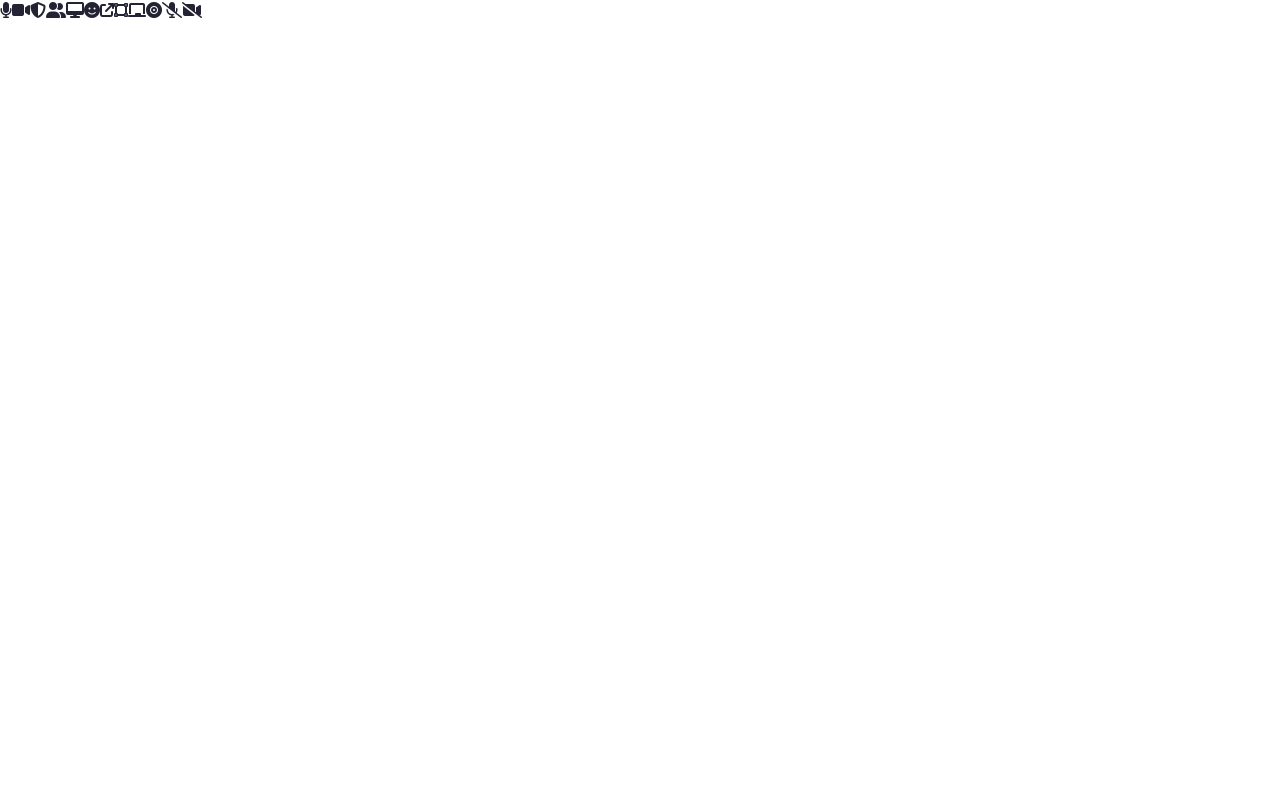
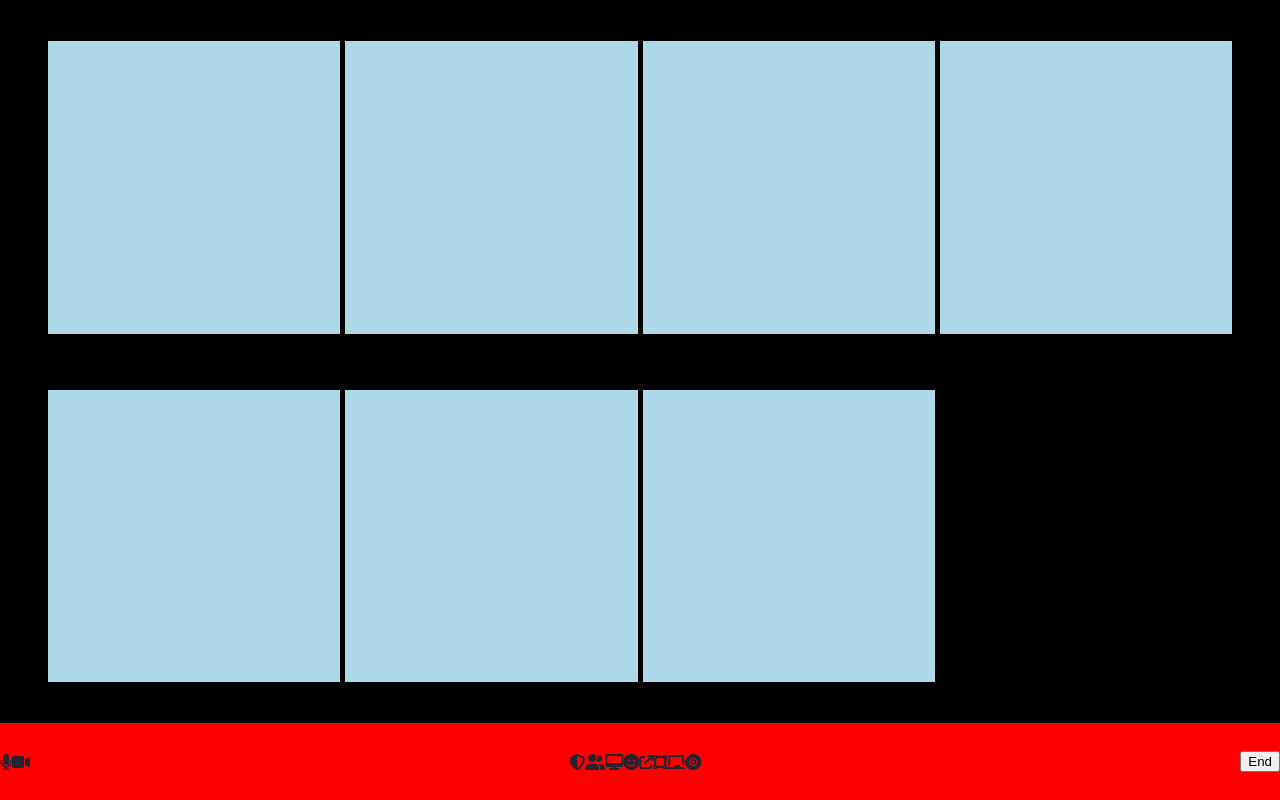
Before and after one commit to tal0311/zoom-clone-frontend, a Vue app: page /meeting/1 in a window 1280 px wide. Built offline with nearby package versions, Linux system fonts and the light colour scheme.

Commit message:
metting page scss

```diff
--- a/src/assets/styles/basics/_helpers.scss
+++ b/src/assets/styles/basics/_helpers.scss
@@ -7,6 +7,9 @@
 }
 .align-self-center {
   align-self: center;
+}
+.d-none {
+  display: none;
 }
 .d-column {
   flex-direction: column;
--- /dev/null
+++ b/src/assets/styles/components/actions-bar.scss
@@ -0,0 +1,9 @@
+.actions-bar {
+  width: 100%;
+  background: red;
+  height: 10vh;
+  display: flex;
+  &.flex {
+    justify-content: space-between;
+  }
+}
--- /dev/null
+++ b/src/assets/styles/components/grid-container.scss
@@ -0,0 +1,16 @@
+.grid-container {
+  display: grid;
+  margin: 1rem 3rem;
+  align-items: center;
+  justify-content: center;
+  grid-template-columns: repeat(auto-fit, minmax(250px, 1fr));
+  gap: 5px;
+  overflow: auto;
+  height: 90%;
+}
+
+.grid-item {
+  background-color: lightblue;
+  aspect-ratio: 1;
+  // height: 200px;
+}
--- /dev/null
+++ b/src/assets/styles/components/meeting-container.scss
@@ -0,0 +1,4 @@
+.meeting-container {
+  height: 100%;
+  background-color: rgb(0, 0, 0);
+}
--- a/src/assets/styles/styles.scss
+++ b/src/assets/styles/styles.scss
@@ -21,3 +21,6 @@
 @import 'components/main-container.scss';
 @import 'components/upcoming-events.scss';
 @import 'components/upcoming-list.scss';
+@import 'components/meeting-container.scss';
+@import 'components/grid-container.scss';
+@import 'components/actions-bar.scss';
--- a/src/views/zoom-meeting.vue
+++ b/src/views/zoom-meeting.vue
@@ -1,6 +1,22 @@
 <template>
+  <div class="meeting-container flex d-column">
+    <div class="grid-container">
+      <div class="grid-item"></div>
+      <div class="grid-item"></div>
+      <div class="grid-item"></div>
+      <div class="grid-item"></div>
+      <div class="grid-item"></div>
+      <div class="grid-item"></div>
+      <div class="grid-item"></div>
+    </div>
+    <div class="actions-bar flex align-center">
+      <div class="mic-vid">
         <i class="fa-solid fa-microphone"></i>
         <i class="fa-solid fa-video"></i>
+        <i class="fa-solid fa-microphone-slash d-none"></i>
+        <i class="fa-solid fa-video-slash d-none"></i>
+      </div>
+      <div class="actions-container">
         <i class="fa-solid fa-shield-halved"></i>
         <i class="fa-solid fa-user-group"></i>
         <i class="fa-solid fa-desktop"></i>
@@ -9,8 +25,10 @@
         <i class="fa-solid fa-vector-square"></i>
         <i class="fa-solid fa-chalkboard"></i>
         <i class="fa-solid fa-record-vinyl"></i>
-  <i class="fa-solid fa-microphone-slash"></i>
-  <i class="fa-solid fa-video-slash"></i>
+      </div>
+      <button>End</button>
+    </div>
+  </div>
   <!-- <MenuIcon /> -->
 </template>
 
```
Lines whose indentation alone changed are shown as unchanged.
